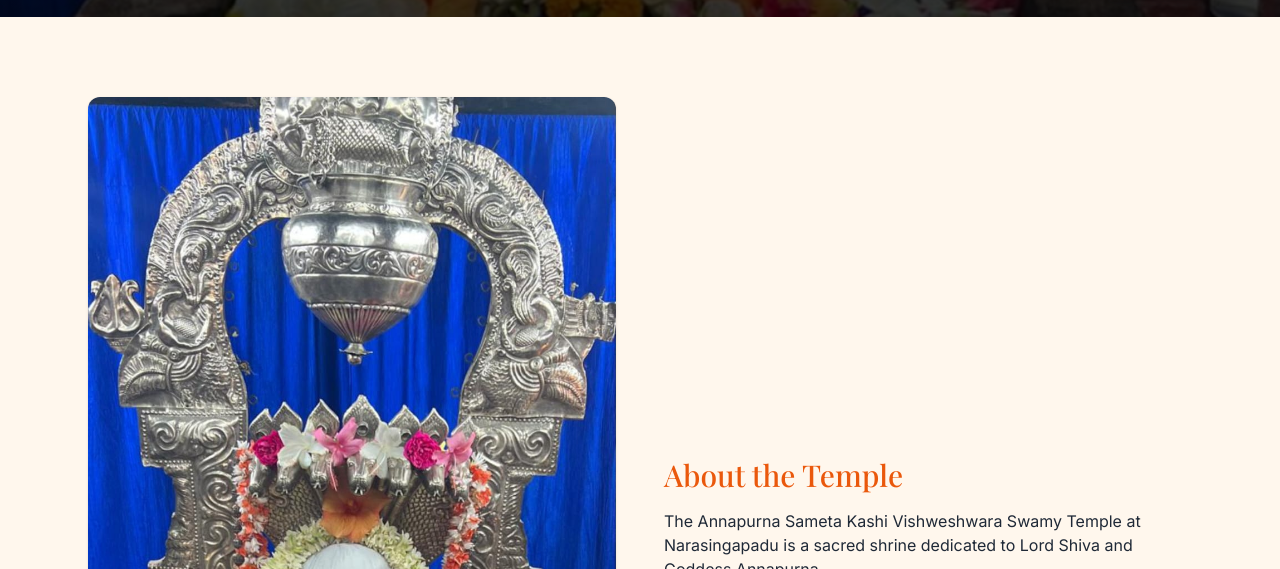
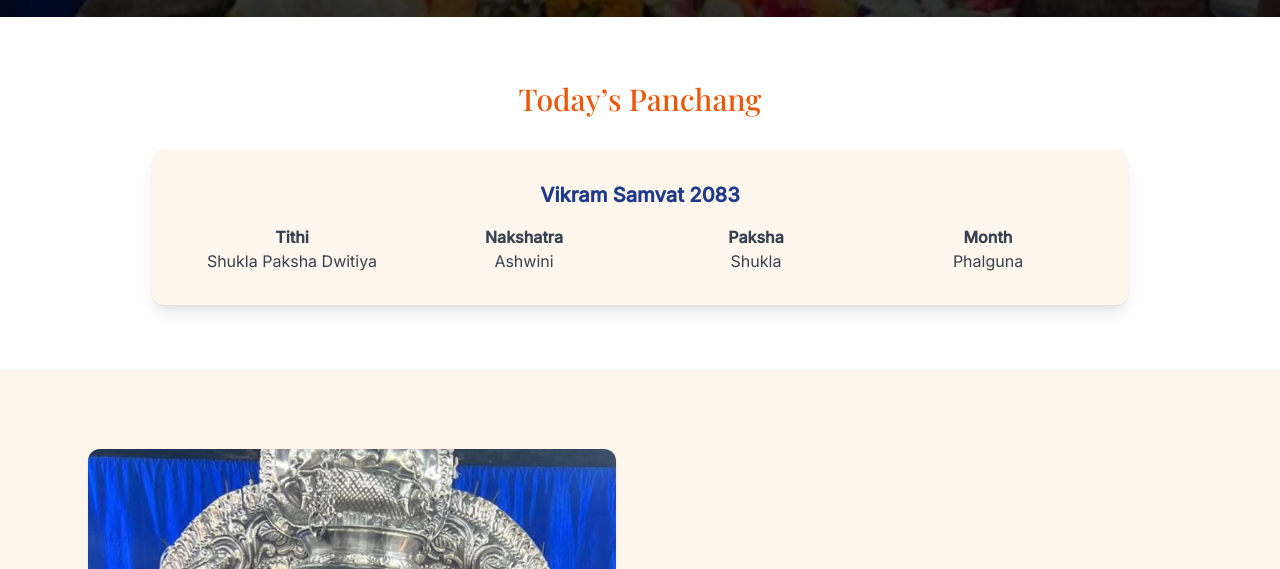
Before and after one commit to smartbillingpost/temple, a plain HTML site: page index.html in a window 1280 px wide. Shown: the part 783-1352 px from the top of the page. Drawn offline with nearby package versions, Linux system fonts and the light colour scheme.

Commit message:
Panchang updated

```diff
--- a/index.html
+++ b/index.html
@@ -144,6 +144,47 @@ Donate
   </div>
 </section>
 
+<!-- Panchang -->
+
+
+<!-- Panchang Section -->
+<section class="py-16 bg-white">
+  <div class="max-w-5xl mx-auto px-6">
+
+    <h3 class="heading text-3xl text-center text-primary mb-8">
+      Today’s Panchang
+    </h3>
+
+    <div class="bg-cream p-8 rounded-xl shadow-lg text-center">
+
+      <p id="hindu-date" class="text-xl font-semibold text-shiva mb-4"></p>
+
+      <div class="grid md:grid-cols-4 gap-4 text-gray-700">
+        <div>
+          <p class="font-semibold">Tithi</p>
+          <p id="tithi">Loading...</p>
+        </div>
+
+        <div>
+          <p class="font-semibold">Nakshatra</p>
+          <p id="nakshatra">Loading...</p>
+        </div>
+
+        <div>
+          <p class="font-semibold">Paksha</p>
+          <p id="paksha">Loading...</p>
+        </div>
+
+        <div>
+          <p class="font-semibold">Month</p>
+          <p id="month">Loading...</p>
+        </div>
+      </div>
+
+    </div>
+  </div>
+</section>
+
 <!-- INTRO -->
 <section class="py-20">
   <div class="max-w-6xl mx-auto px-6 grid md:grid-cols-2 gap-12 items-center">
@@ -234,6 +275,19 @@ Donate
        alt="Advertisement"
        class="w-32 md:w-40 rounded-lg shadow-lg border">
 </div>
+<script>
+const today = new Date();
+const vikramYear = today.getFullYear() + 57;
+
+document.getElementById("hindu-date").innerHTML =
+  `Vikram Samvat ${vikramYear}`;
+
+/* Temporary static values (replace with API later) */
+document.getElementById("tithi").innerHTML = "Shukla Paksha Dwitiya";
+document.getElementById("nakshatra").innerHTML = "Ashwini";
+document.getElementById("paksha").innerHTML = "Shukla";
+document.getElementById("month").innerHTML = "Phalguna";
+</script>
 
 </body>
 </html>
```
